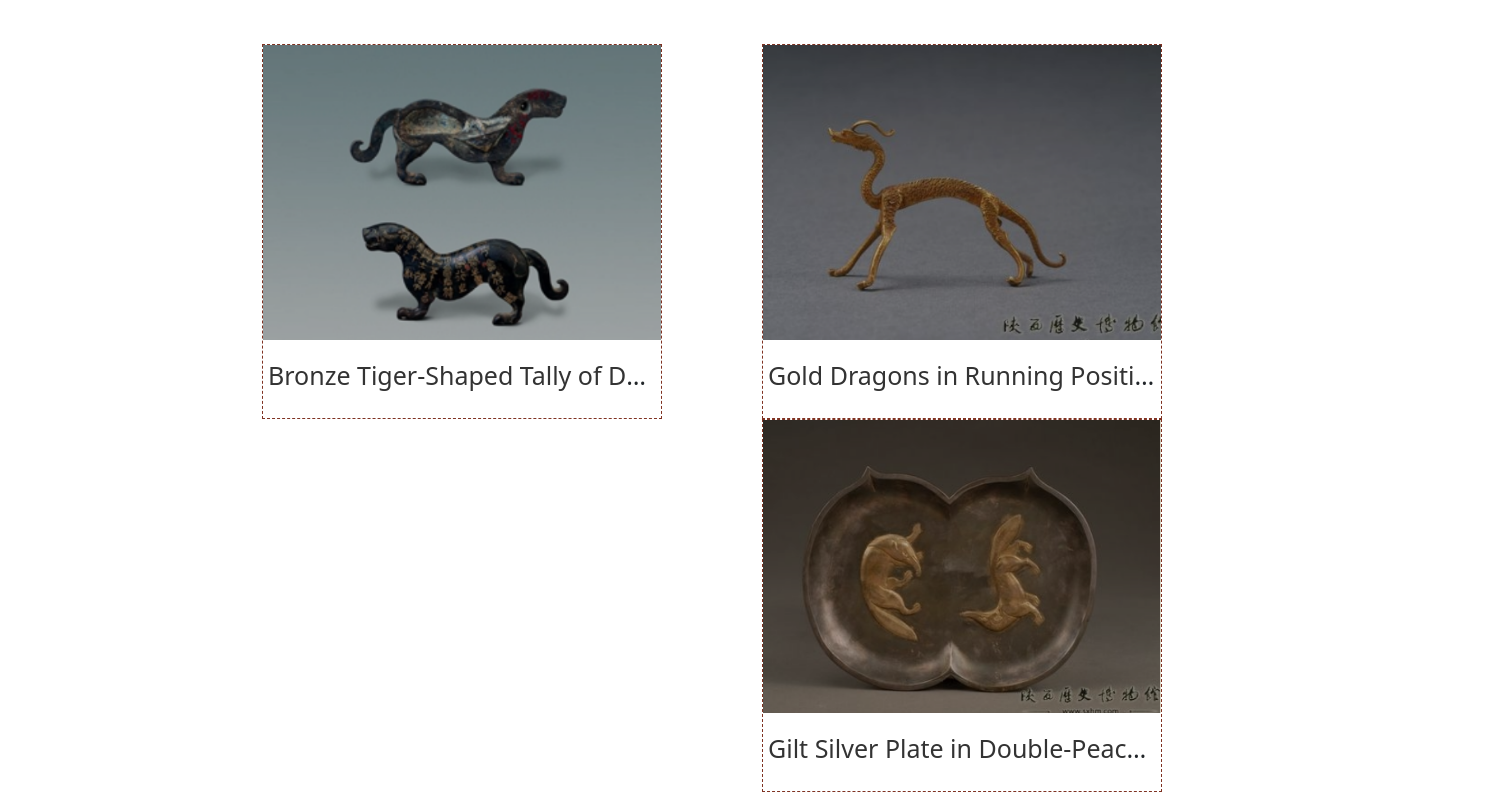
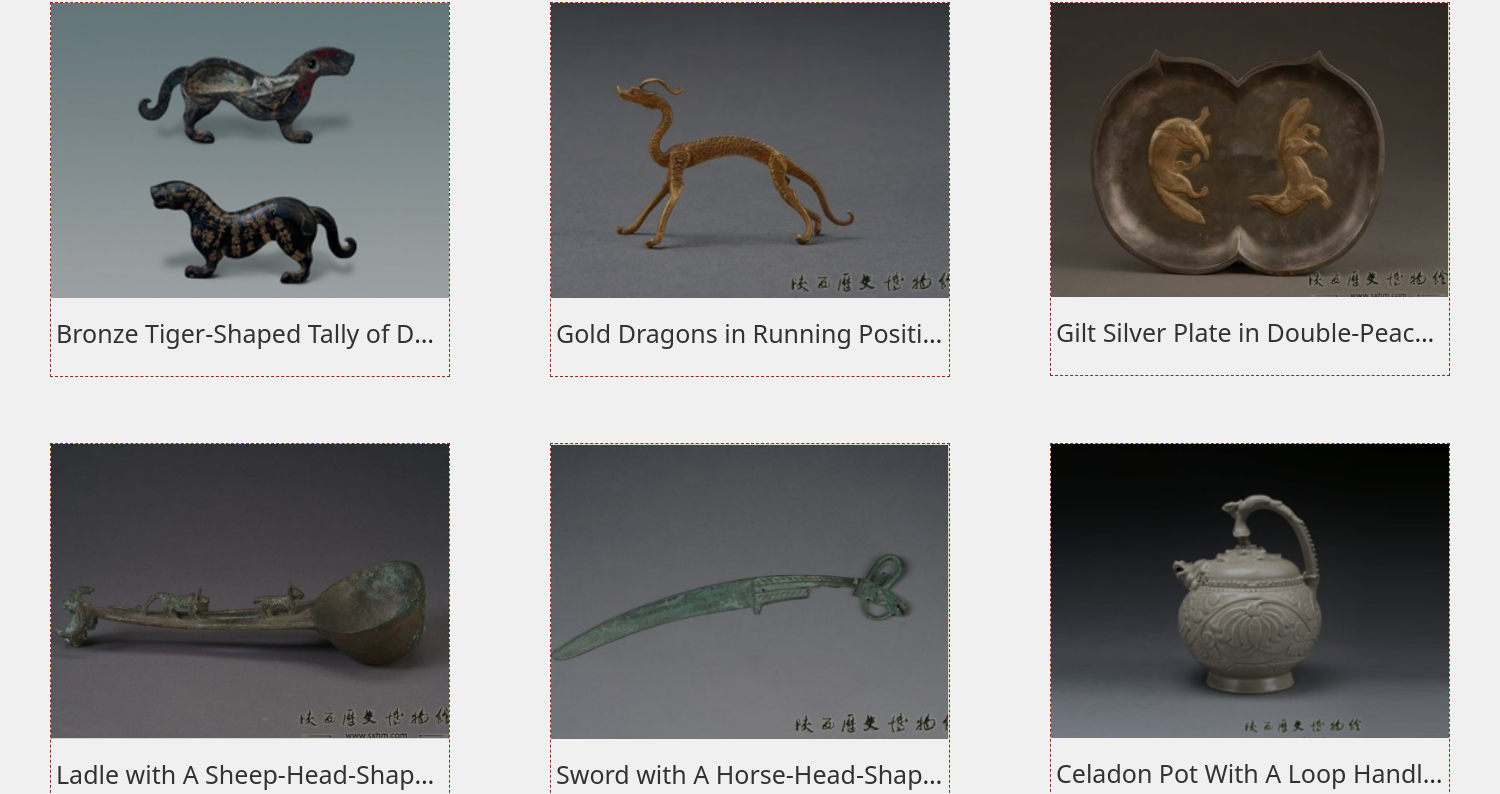
Before and after one commit to ggehuliang/EBU6305-G14-coursework-2022, a website: page src/Collections.html in a window 1280 px wide. Shown: the part 209-1003 px from the top of the page, 1500 px wide, since content can reach past the window. Drawn offline with nearby package versions, Linux system fonts and the light colour scheme; files that its build step writes are made by us from their sources.

Commit message:
快速回到顶端+解决界面缩小问题

```diff
--- a/src/Collections.html
+++ b/src/Collections.html
@@ -38,44 +38,49 @@
   })
 
     <style>
+        .Collection{
+            text-align: center;
+            margin: 0px auto;
+        }
         .tit{
+            margin: 40px 0px 8px 0px;
             font-size: 52px;
-        line-height: 1.2;
             color: rgb(127,50,34);
             font-weight: bold;
-        text-align: center;
-        margin-top: 60px;
-        margin-bottom: 60px;
         }
         ul,li{
+            display: inline-block;
             list-style: none;
-    }
-    .Collections_list li{
-        border: 1px dashed rgb(127,50,34);
         }
         a{
             color: #333;
             text-decoration: none;
         }
+        a:hover{
+            color: rgb(127,50,34)
+        }
         .Collections_list{
-        margin-top: 50px;
-        overflow: auto;
+            margin: 30px auto;
+            padding-left: 0px;
+            overflow: hidden;
+        }
+        .Collections_list li{
+            width: 400px;
+            float: left;
+            margin-right: 100px;
+            border: 1px dashed rgb(127,50,34);
         }
         .Collections_list li{
             width: 400px;
             float: left;
             margin-right: 100px;
         }
-    .Collections_list li{
-        width: 400px;
-        float: left;
-        margin-right: 100px;
-    }
-    .Collections_list{
-        margin-left: 230px;
-    }
         .list_pic img{
             width: 398px;
+            vertical-align: top;
+        }
+        .Collections_list .nomargin{
+            margin-right: 0px;
         }
         .list_tit{
             font-size: 25px;
@@ -86,104 +91,122 @@
             overflow: hidden;
             white-space: nowrap;
         }
-    /* #back_top{
-        display: block;
-        width: 60px;
-        height: 60px;
-        position: fixed;
-        bottom: 50px;
-        right: 40px;
-        border-radius: 10px 10px 10px 10px;
-        text-decoration: none;
-        display: none;
-        background-color: #999;
+        /* 页面缩小原布局不变，可以拖动滚动条控制 */
+        body{
+            margin:0px;
+            width:100%;
+            min-width:1500px;
+            max-width:100%;
+            height:100%;
+            background-color:#F0F0F0;
+        }
+        #head{
+            background-color:#FFFF00;
+            width:100%;
+            height:100px;
+        }
+        #center{
+            background-color:#00FFFF;
+            width:100%;
+            min-height:100%;
+        }
+        #foot{
+            background-color:#FF00FF;
+            width:100%;
+            height:100px;
+        }
+        #back_top{
+            display:block;
+            width:60px;
+            height:60px;
+            position:fixed;
+            bottom:50px;
+            right:40px;
+            border-radius:10px 10px 10px 10px;
+            text-decoration:none;
+            display:none;
+            background-color:#999999;
         }
         #back_top span{
-        display: block;
-        width: 60px;
-        color:#ddd;
-        font-size: 40px;
-        text-align: center;
-        margin-top: 4px;
+            display:block;
+            width:60px;
+            color:#dddddd;
+            font-size:40px;
+            text-align:center;
+            margin-top:4px;
         }
         #back_top span:hover{
-        color:#ccc;
-    } */
+            color:#cccccc;
+        }
+
     </style>
-
+    <!-- Collections -->
     <div class="Collections">
         <div class="Collection">
             <h1 class="tit">Collections</h1>
             <ul class="Collections_list">
-            <li class>
+                <li>
                     <div class="list_pic">
-                    <a href="#"><img src="resources/image/Tiger.png" alt=""></a>
+                        <a href="#"><img src="resources/image/Tiger.png" alt="无法显示" title="Bronze Tiger-Shaped Tally of Du County"></a>
                     </div>
                     <h4 class="list_tit"><a href="#">Bronze Tiger-Shaped Tally of Du County</a></h4>
                 </li>
                 <li>
                     <div class="list_pic">
-                    <a href="#"><img src="resources/image/Gragon.png" alt=""></a>
+                        <a href="#"><img src="resources/image/Gragon.png" alt="无法显示" title="Gold Dragons in Running Position"></a>
                     </div>
                     <h4 class="list_tit"><a href="#">Gold Dragons in Running Position</a></h4>
                 </li>
-            <li>
+                <li class="nomargin">
                     <div class="list_pic">
-                    <a href="#"><img src="resources/image/Plate.png" alt=""></a>
+                        <a href="#"><img src="resources/image/Plate.png" alt="无法显示" title="Gilt Silver Plate in Double-Peach Shape with Double-Fox Design"></a>
                     </div>
                     <h4 class="list_tit"><a href="#">Gilt Silver Plate in Double-Peach Shape with Double-Fox Design</a></h4>
                 </li>
             </ul>
 
             <ul class="Collections_list">
-            <li class>
+                <li>
                     <div class="list_pic">
-                    <a href="#"><img src="resources/image/Ladle.png" alt=""></a>
+                        <a href="#"><img src="resources/image/Ladle.png" alt="无法显示" title="Ladle with A Sheep-Head-Shaped Handle"></a>
                     </div>
                     <h4 class="list_tit"><a href="#">Ladle with A Sheep-Head-Shaped Handle</a></h4>
                 </li>
                 <li>
                     <div class="list_pic">
-                    <a href="#"><img src="resources/image/Sword.png" alt=""></a>
+                        <a href="#"><img src="resources/image/Sword.png" alt="无法显示" title="Sword with A Horse-Head-Shaped Handle"></a>
                     </div>
                     <h4 class="list_tit"><a href="#">Sword with A Horse-Head-Shaped Handle</a></h4>
                 </li>
-            <li>
+                <li class="nomargin">
                     <div class="list_pic">
-                    <a href="#"><img src="resources/image/Pot.png" alt=""></a>
+                        <a href="#"><img src="resources/image/Pot.png" alt="" title="Celadon Pot With A Loop HandleBottom In-let"></a>
                     </div>
                     <h4 class="list_tit"><a href="#">Celadon Pot With A Loop HandleBottom In-let</a></h4>
                 </li>
             </ul>
         </div>
     </div>
-
-
-<!-- <div id="article">
+    <!-- 点击快速返回页面顶部 -->
+    <div id="article">
         <a id="back_top" href="script:;"><span>⌆</span></a>
     </div>
     <script>
         $(function(){
-        for(var i = 0; i < 100; i++){
-            $("article").append("xxxxxxxxxx<br></p>")
-        }
-    })
-</script>
-<script>
-    $(function(){
-        $(window).scroll(function(){
-          var scroll = document.documentElement.scrolltop + document.body.scrollTop;
-          if(scroll > 200){
-              $("#back_top").fadeIn(400);
+            $(window).scroll(function(){  //只要窗口滚动,就触发下面代码
+                var scrollt = document.documentElement.scrollTop + document.body.scrollTop; //获取滚动后的高度
+                if( scrollt >100 ){  //判断滚动后高度超过100px,就显示
+                    $("#back_top").fadeIn(400); //淡出
                 }else{
-              $("#back_top").stop().fadeOut(400);
+                     $("#back_top").stop().fadeOut(400); //如果返回或者没有超过,就淡入.必须加上stop()停止之前动画,否则会出现闪动
                 }
         });
-        $("#back_top").click(function(){
+            $("#back_top").click(function(){ //当点击标签的时候,使用animate在200毫秒的时间内,滚到顶部
                 $("html,body").animate({scrollTop:"0px"},200);
             });
-    })
-</script> -->
+        });
+    </script>
+
 </body>
 
 </html>
```
Lines whose indentation alone changed are shown as unchanged.
